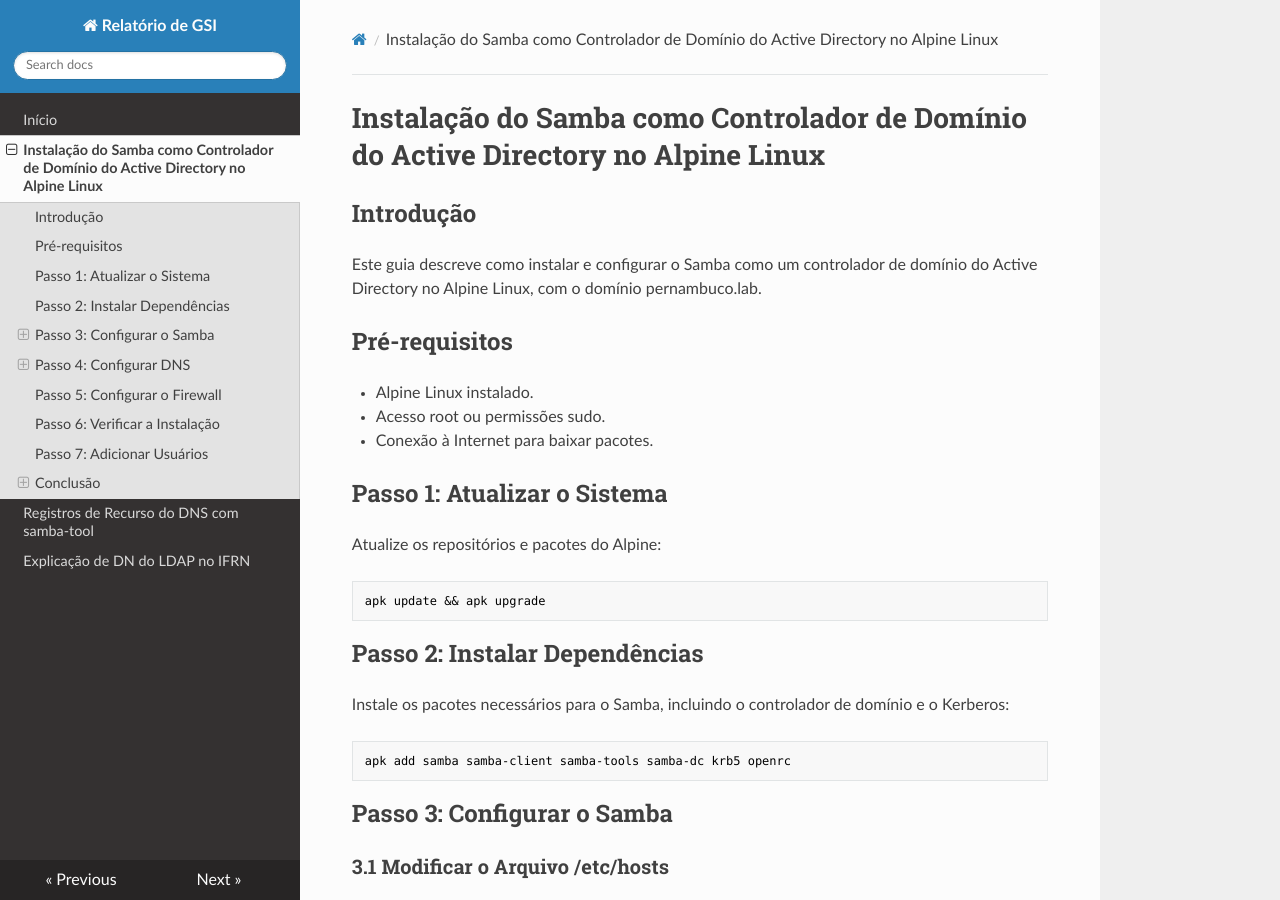
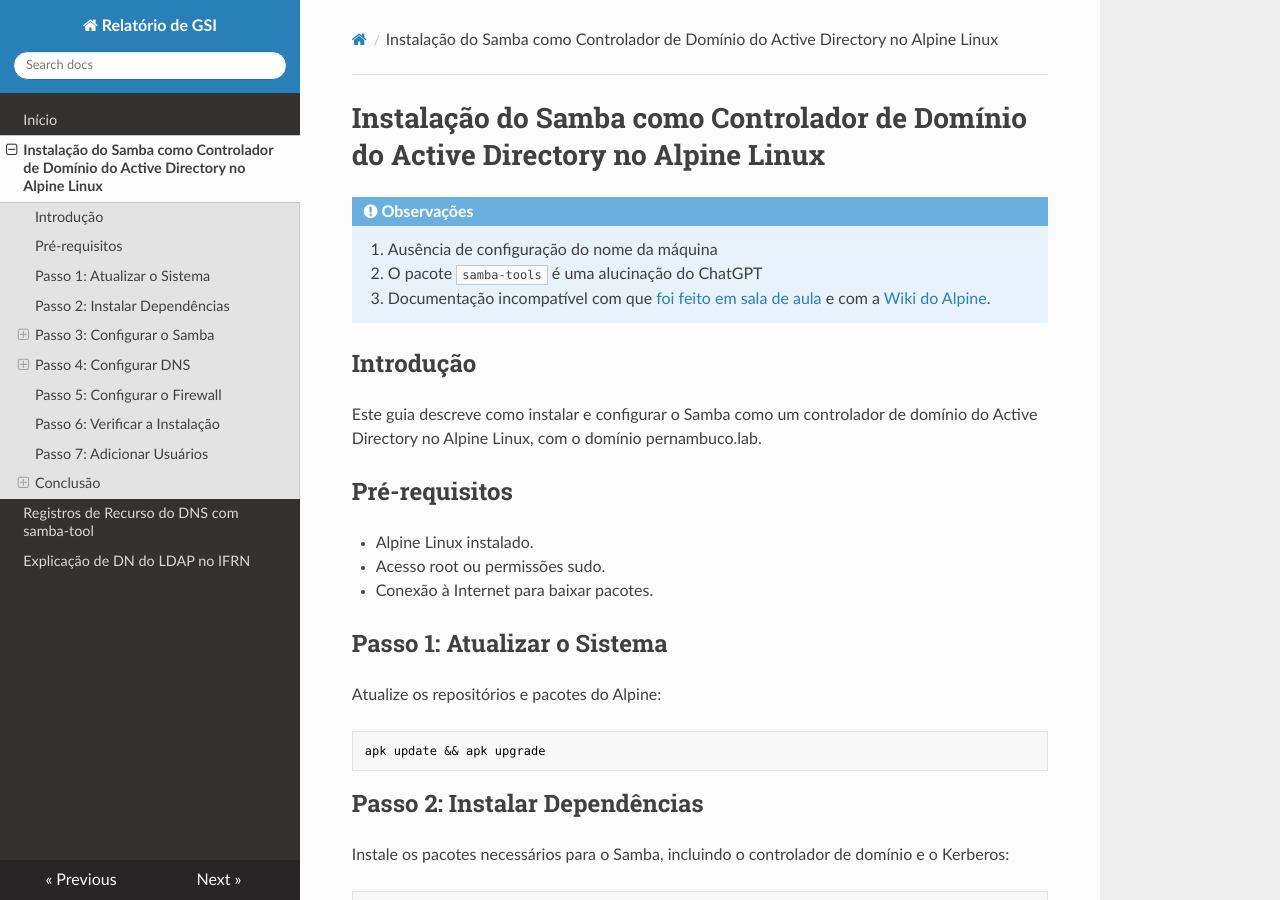
Before and after one commit to iKelvinDev/gsi-rel, an MkDocs documentation site: the page built from docs/samba/instalacao.md, in a window 1280 px wide and 900 px high. Built offline with MkDocs 1.6.1, drawn with Linux system fonts in a browser that asks for light colours; nearby versions of some CDN libraries.

Commit message:
doc: Observações

```diff
--- a/docs/samba/instalacao.md
+++ b/docs/samba/instalacao.md
@@ -1,4 +1,10 @@
 # Instalação do Samba como Controlador de Domínio do Active Directory no Alpine Linux
+
+!!! note "Observações"
+
+    1. Ausência de configuração do nome da máquina
+    2. O pacote `samba-tools` é uma alucinação do ChatGPT
+    3. Documentação incompatível com que [foi feito em sala de aula](https://asciinema.org/a/671958) e com a [Wiki do Alpine](https://wiki.alpinelinux.org/wiki/Setting_up_a_samba-ad-dc).
 
 ## Introdução
 
```
Also changed, not shown: docs/ldap/dn-ifrn.md (+5 -0 lines).
